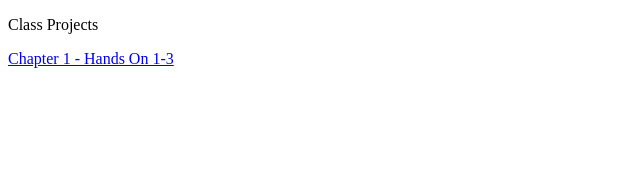
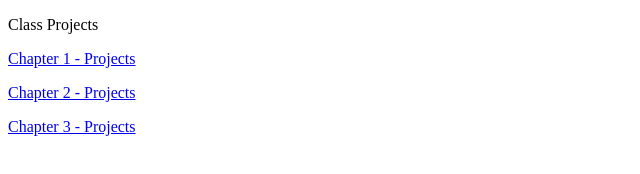
Before and after one commit to drspreston/clientSide23, a plain HTML site: page index.html in a window 1280 px wide. Shown: the whole page, without its empty margins (0-640 px from the left). Drawn offline with Linux system fonts and the light colour scheme.

Commit message:
Update index.html

```diff
--- a/index.html
+++ b/index.html
@@ -9,7 +9,9 @@
 <body>
 <!-- website content will go here for user readbility-->
   <p>Class Projects</p>
-  <p><a href="#">Chapter 1 - Hands On 1-3</a></p>
+  <p><a href="https://drspreston.github.io/clientSide23/chapter1">Chapter 1 - Projects</a></p>
+  <p><a href="https://drspreston.github.io/clientSide23/chapter2">Chapter 2 - Projects</a></p>
+  <p><a href="https://drspreston.github.io/clientSide23/chapter3">Chapter 3 - Projects</a></p>
 
 </body>
 <!-- nothing should go here!! -->
```
